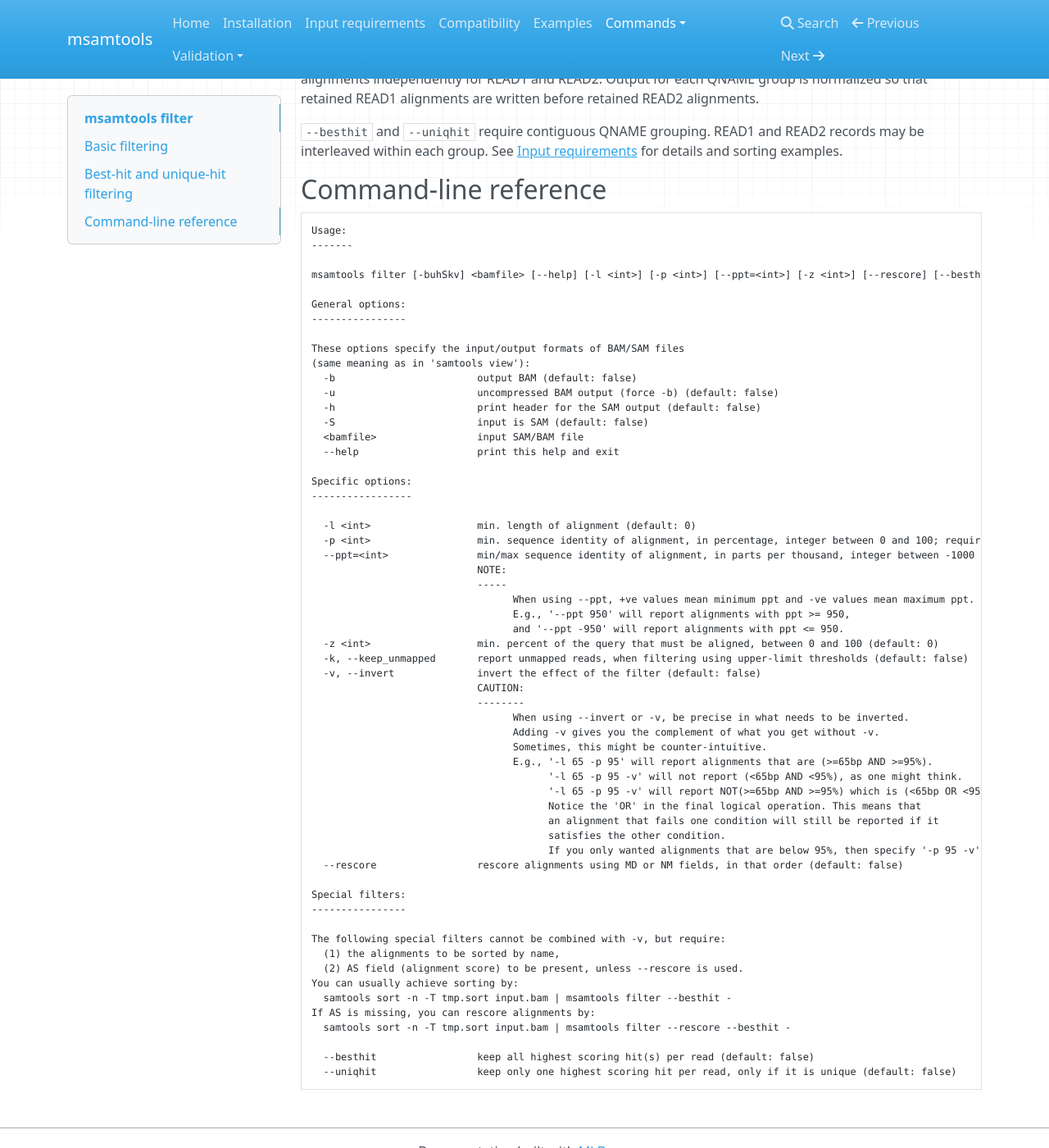
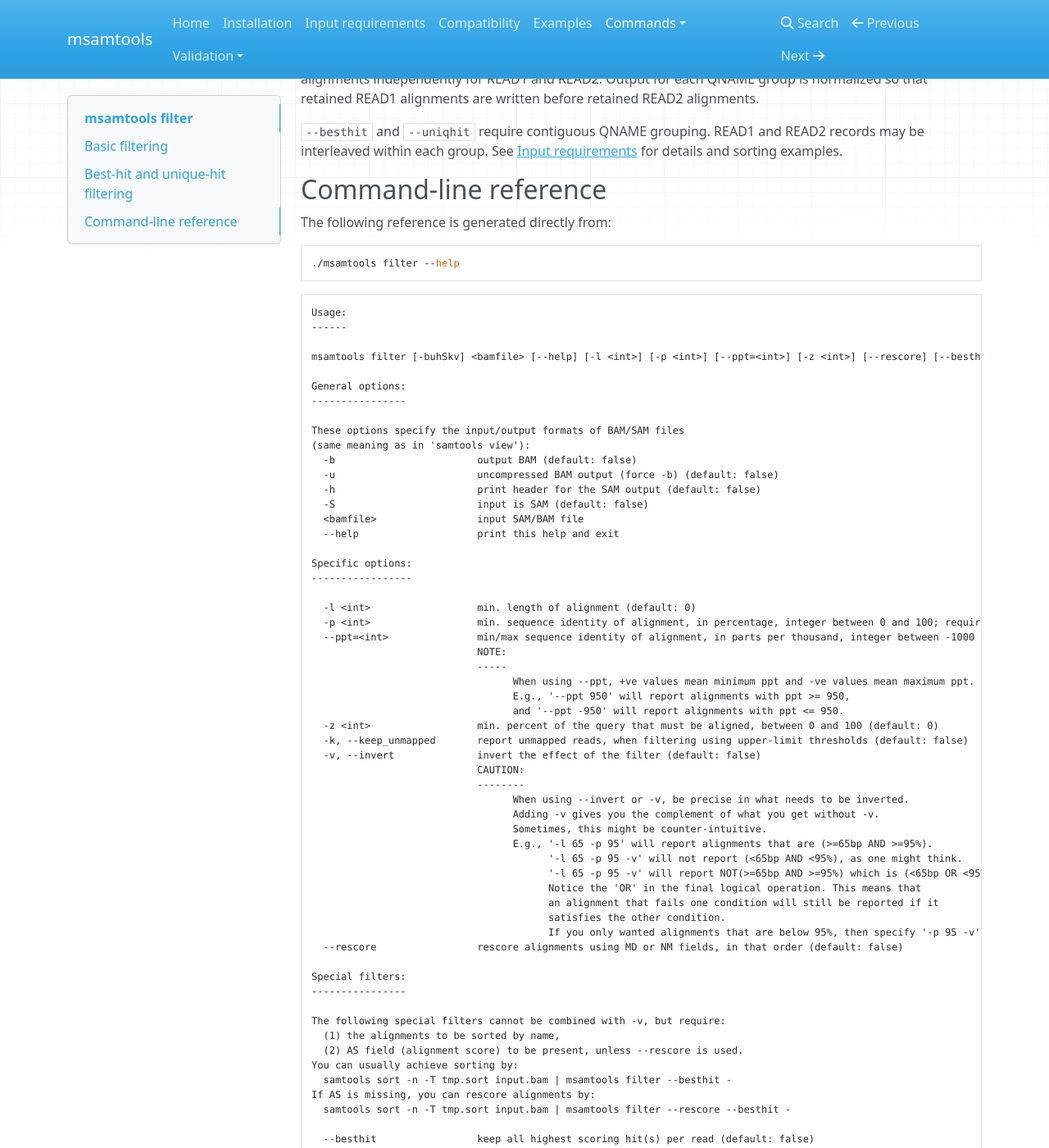
Before and after one commit to arumugamlab/msamtools, an MkDocs documentation site: the page built from docs/filter.md, in a window 1280 px wide and 1400 px high, scrolled down 507 px. Shown: the whole window at 82% size. Built offline with MkDocs 1.6.1, drawn with Linux system fonts in a browser that asks for light colours; nearby versions of some CDN libraries; some of the changed text lies outside the part shown.

Commit message:
docs: automate CLI reference updates
- generate command-line reference blocks from current --help output
- verify generated CLI documentation during make check
- include documentation sources required by distribution tests
- synchronize and normalize CLI help text

````diff
--- a/docs/filter.md
+++ b/docs/filter.md
@@ -34,9 +34,16 @@
 
 ## Command-line reference
 
+The following reference is generated directly from:
+
+```bash
+./msamtools filter --help
+```
+
+<!-- BEGIN GENERATED HELP: filter -->
 ```text
 Usage:
--------
+------
 
 msamtools filter [-buhSkv] <bamfile> [--help] [-l <int>] [-p <int>] [--ppt=<int>] [-z <int>] [--rescore] [--besthit] [--uniqhit]
 
@@ -94,3 +101,4 @@
   --besthit                 keep all highest scoring hit(s) per read (default: false)
   --uniqhit                 keep only one highest scoring hit per read, only if it is unique (default: false)
 ```
+<!-- END GENERATED HELP: filter -->
````
Also changed, not shown: docs/coverage.md (+8 -0 lines), docs/profile.md (+8 -0 lines), docs/summary.md (+9 -1 lines), 7 other files.
